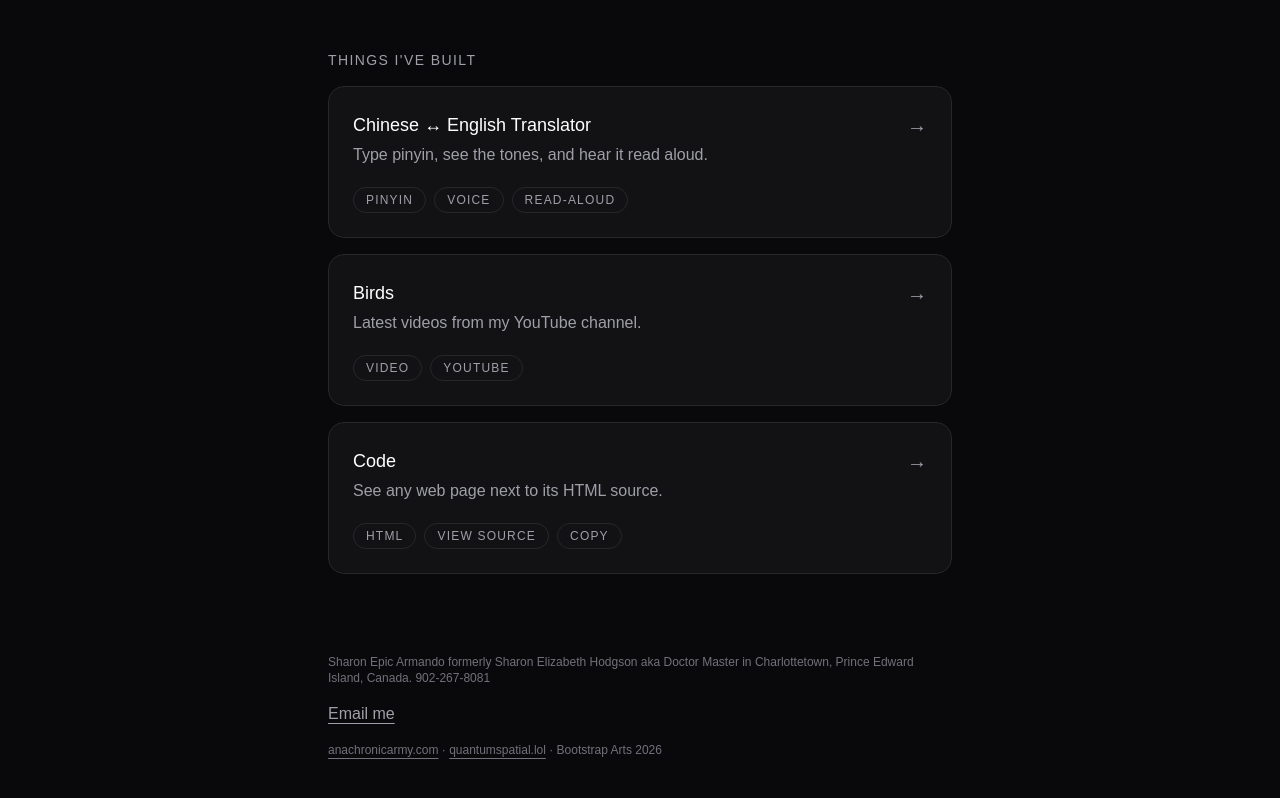
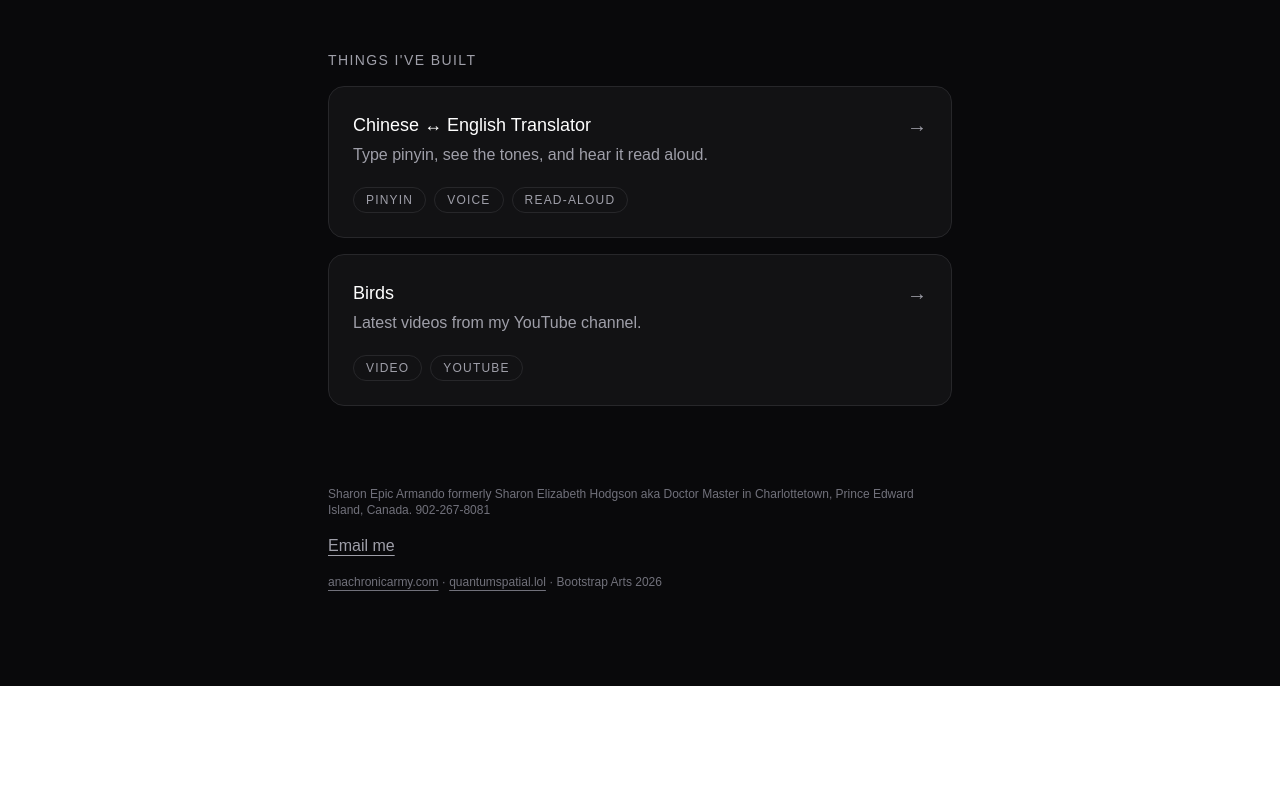
Before and after one commit to doctormaster233-lgtm/doctormaster, a Next.js app: page / in a window 1280 px wide. Shown: the part 518-1316 px from the top of the page. After the commit the page ends 1204 px from the top, so only its background shows below. Built offline with nearby package versions, Linux system fonts and the light colour scheme.

Commit message:
Remove Code card from homepage

```diff
--- a/app/page.tsx
+++ b/app/page.tsx
@@ -95,28 +95,6 @@ export default function Home() {
                 <li className="rounded-full border border-zinc-800 px-3 py-1">YOUTUBE</li>
               </ul>
             </a>
-            <a
-              href="/code"
-              className="group mt-4 block rounded-2xl border border-zinc-800 bg-zinc-900/60 p-6 transition-colors hover:border-zinc-600 hover:bg-zinc-900"
-            >
-              <div className="flex items-start justify-between gap-4">
-                <div>
-                  <p className="text-lg">Code</p>
-                  <p className="text-zinc-400 mt-1">See any web page next to its HTML source.</p>
-                </div>
-                <span
-                  aria-hidden="true"
-                  className="text-zinc-400 text-xl transition-colors group-hover:text-white"
-                >
-                  →
-                </span>
-              </div>
-              <ul className="mt-5 flex flex-wrap gap-2 text-xs tracking-widest text-zinc-400">
-                <li className="rounded-full border border-zinc-800 px-3 py-1">HTML</li>
-                <li className="rounded-full border border-zinc-800 px-3 py-1">VIEW SOURCE</li>
-                <li className="rounded-full border border-zinc-800 px-3 py-1">COPY</li>
-              </ul>
-            </a>
           </div>
 
           <div className="pt-8 space-y-4">
```
